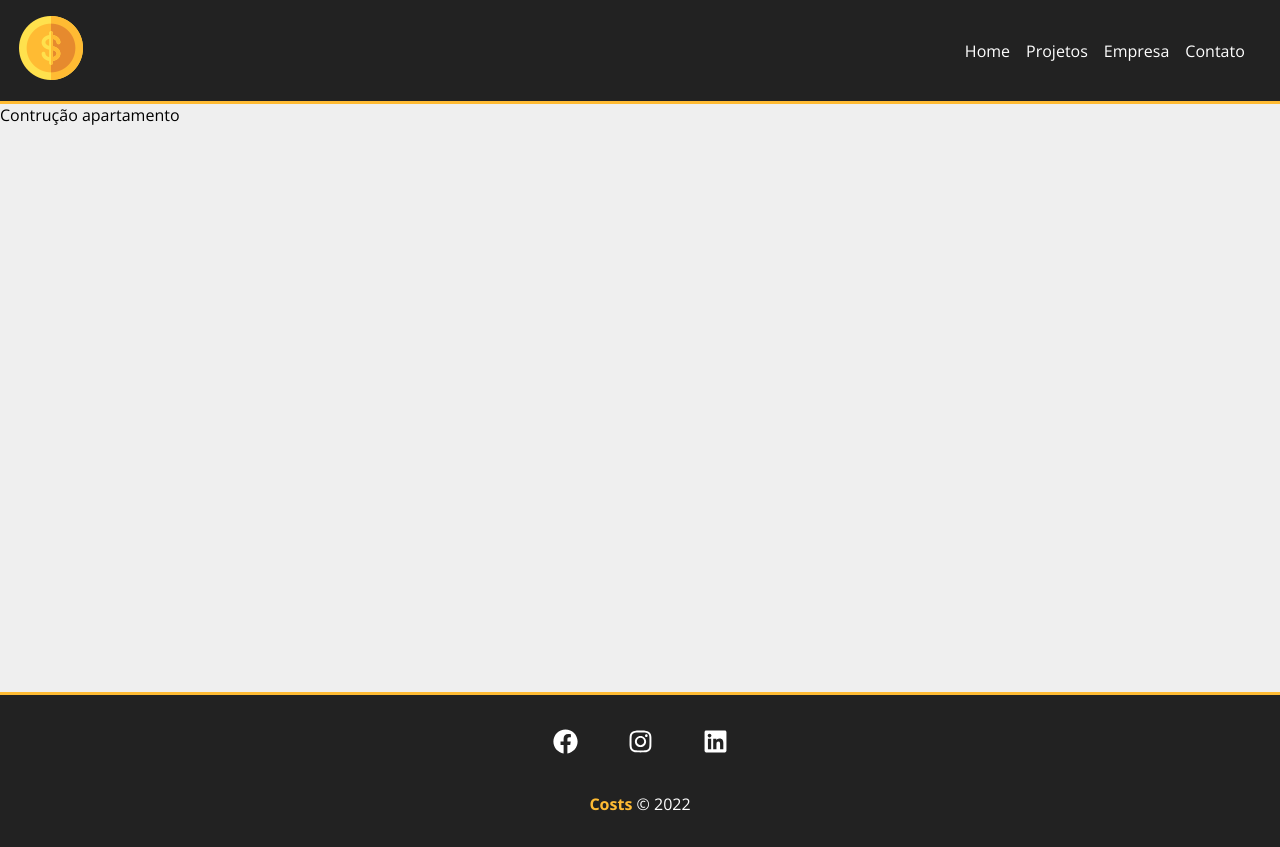
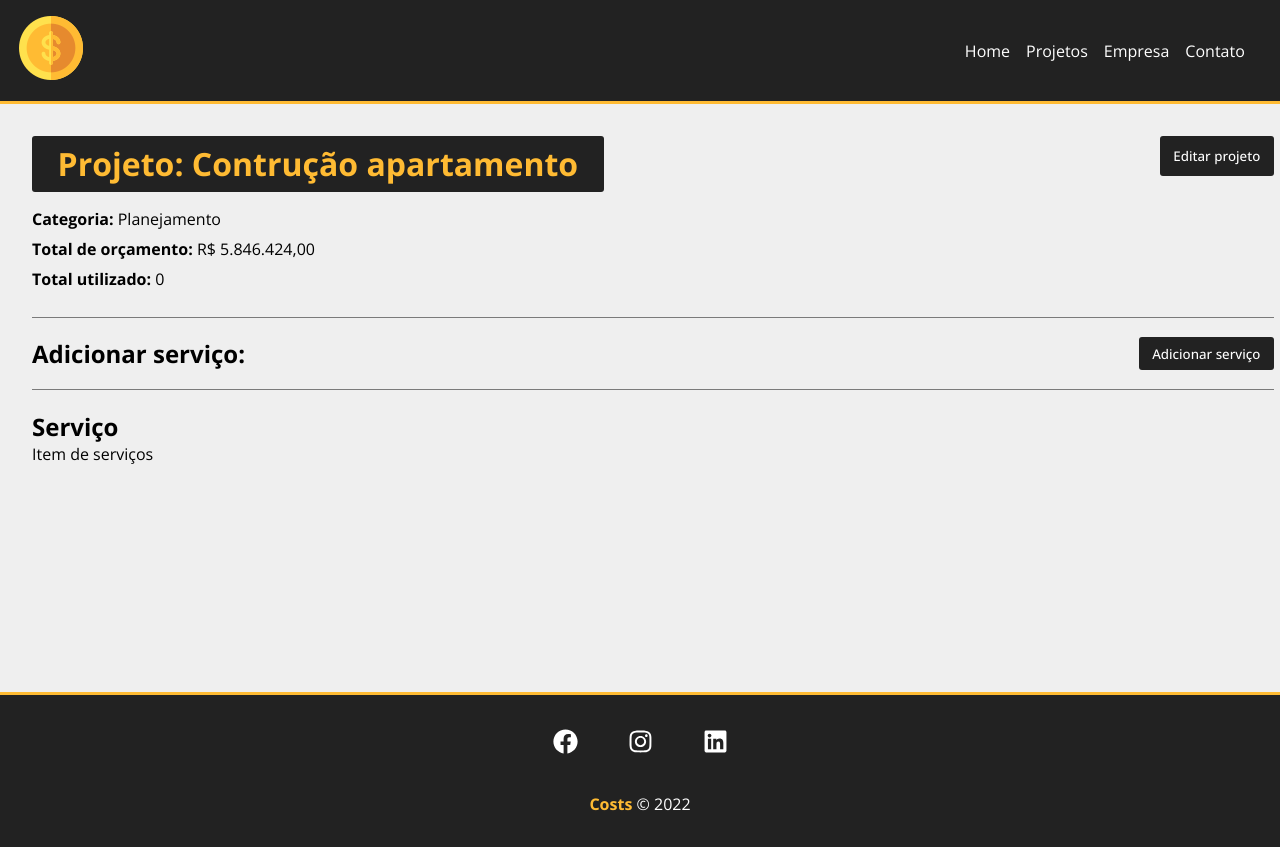
Before and after one commit to Rai-vaz/costs, a React (Create React App) app in the folder project-manager/: page /projeto/1 in a window 1280 px wide. Built offline with nearby package versions, Linux system fonts and the light colour scheme; data requests are answered from the project's data file.

Commit message:
Página edição de projeto

```diff
--- a/project-manager/db.json
+++ b/project-manager/db.json
@@ -12,22 +12,22 @@
       "id": 1
     },
     {
-      "name": "Casa praia",
-      "budget": "120000",
+      "name": "Casa praia Santos",
+      "budget": "170000",
       "category": {
-        "id": "4",
-        "name": "Planejamento"
+        "id": "3",
+        "name": "Desenvolvimento"
       },
       "cost": 0,
       "services": [],
       "id": 2
     },
     {
-      "name": "Manutenção no sistema",
-      "budget": "250521",
+      "name": "Manutenção no sistemas",
+      "budget": "250620",
       "category": {
-        "id": "3",
-        "name": "Desenvolvimento"
+        "id": "1",
+        "name": "Infra"
       },
       "cost": 0,
       "services": [],
--- a/project-manager/src/components/pages/Project.module.css
+++ b/project-manager/src/components/pages/Project.module.css
@@ -0,0 +1,53 @@
+.project_details{
+    width: 80%;
+    padding: 2em;
+
+}
+
+.project_details h1,
+.project_details p{
+    margin-bottom: 0.5em;
+}
+
+.project_details h1{
+    background-color: #222;
+    color: #ffbb33;
+    padding: 0.2em 0.8em;
+    border-radius: 3px;
+}
+
+.details_container,
+.sevice_form_container{
+    width: 100%;
+    border-bottom: 1px solid #7a7a7a;
+    margin-bottom: 1.2em;
+    padding-bottom: 1.2em;
+    display: flex;
+    justify-content: space-between;
+    flex-wrap: wrap;
+}
+
+.project_details span{
+    font-weight: bold;
+}
+
+.bnt{
+    background-color: #222;
+    color: #fff;
+    font-weight: 500;
+    padding: 0.5em 1em;
+    text-decoration: none;
+    border-radius: 3px;
+    transition: 0.5s;
+    cursor: pointer;
+    max-height: 40px;
+    border: none;
+}
+
+.bnt:hover{
+    color: #ffbb33;
+}
+
+.project_info{
+    width: 100%;
+}
--- a/project-manager/src/components/pages/project.js
+++ b/project-manager/src/components/pages/project.js
@@ -1,28 +1,117 @@
 import styles from './Project.module.css'
 import {useParams} from 'react-router-dom'
 import {useState, useEffect} from 'react'
+import Loding from '../layout/Loading'
+import Container from '../layout/Container'
+import ProjectForm from '../../project/ProjectForm'
+import Message from '../layout/Message'
 
 
 function Project() {
     //pega o valor do id que está vindo pela a url
     const {id} = useParams()
     const [project, setProject] = useState([])
+    const [showProjectForm, setShowProjectForm] = useState(false)
+    const [showServiceForm, setShowServiceForm] = useState(false)
+    const [message, setMessage] = useState()
+    const [type, setType] = useState()
 
     useEffect(() => {
-        fetch(`http://localhost:5000/projects/${id}`,{
+        setTimeout(()=>{
+            fetch(`http://localhost:5000/projects/${id}`,{
             method: 'GET',
             headers:{
                 'Content-Type':'application/json'
             }
+            }).then((resp) => resp.json()).then((data) => {
+                setProject(data)
+            }).catch(erro => console.log(erro))
+        }, 3000)
+    },[id])
+
+    function editPost(project) {
+        setMessage('')
+        //mensagem
+        if (project.budget < project.cost ) {
+            setMessage(`Custo maior que orçamento`)
+            setType('error')
+            return false
+        }
+
+        fetch(`http://localhost:5000/projects/${project.id}`, {
+            //PATCH só atualiza no banco o que mudou
+            method: 'PATCH',
+            headers:{
+                'Content-type':'application/json'
+            },
+            //mandando para o banco os novos dados
+            body: JSON.stringify(project)
         }).then((resp) => resp.json()).then((data) => {
             setProject(data)
-        }).catch(erro => console.log(erro))
-    })
+            setShowProjectForm(false)
+            setMessage('Projeto atualizado!')
+            setType('success')
+
+        }).catch((erro) => console.log(erro))
+    }
+
+    function toggleProjectForm() {
+        /*! significa setar alcontrário do valor se falso set true se true set false */
+        setShowProjectForm(!showProjectForm)
+    }
+
+    function toggleServiceForm() {
+        /*! significa setar alcontrário do valor se falso set true se true set false */
+        setShowServiceForm(!showServiceForm)
+    }
+
 
     return(
-        <div>
-            <p>{project.name}</p>
-        </div>
+        <>
+            {project.name?(
+                <div  className={styles.project_details}>
+                    <Container customClass="column">
+                        {message && <Message type={type} msg={message}/>}
+                        <div className={styles.details_container}>
+                            <h1>Projeto: {project.name}</h1>
+                            <button className={styles.bnt} onClick={toggleProjectForm}>{!showProjectForm ? 'Editar projeto': 'Fechar'}</button>
+                            {!showProjectForm ? (
+                                <div className={styles.project_info}>
+                                    <p>
+                                        <span>Categoria: </span>{project.category.name}
+                                    </p>
+                                    <p>
+                                        <span>Total de orçamento: </span>{`${Number(project.budget).toLocaleString('pt-br',{style: 'currency', currency: 'BRL'})}`}
+                                    </p>
+                                    <p>
+                                        <span>Total utilizado: </span>{project.cost}
+                                    </p>
+                                </div>
+                            ) : (
+                                <div className={styles.project_info}>
+                                    <ProjectForm
+                                        handleSubmit={editPost}
+                                        btnText={'Concluir Edição'}
+                                        projectData={project}
+                                    />
+                                </div>
+                            )}
+                        </div>
+                        <div className={styles.sevice_form_container}>
+                            <h2>Adicionar serviço:</h2>
+                            <button className={styles.bnt} onClick={toggleServiceForm}>{!showServiceForm ? 'Adicionar serviço': 'Fechar'}</button>
+                            <div className={styles.project_info}>
+                                {showServiceForm && <div>Formulário do serviço</div>}
+                            </div>
+                        </div>
+                        <h2>Serviço</h2>
+                        <Container customClass='start'>
+                            <p>Item de serviços</p>
+                        </Container>
+                    </Container>
+                </div>
+            ):<Loding/>}
+        </>
     )
 }
 
```
